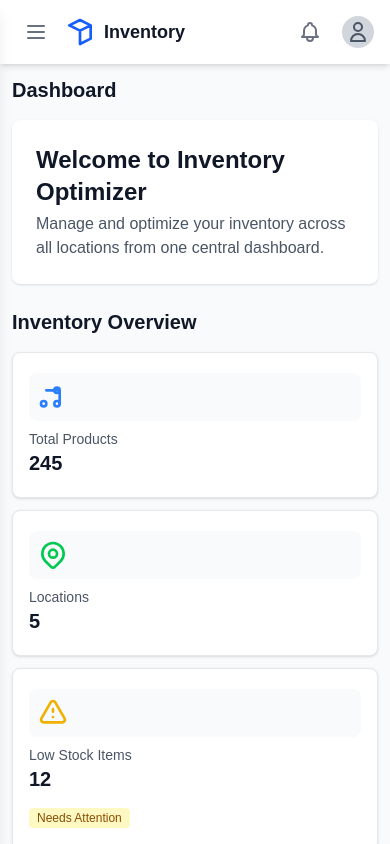
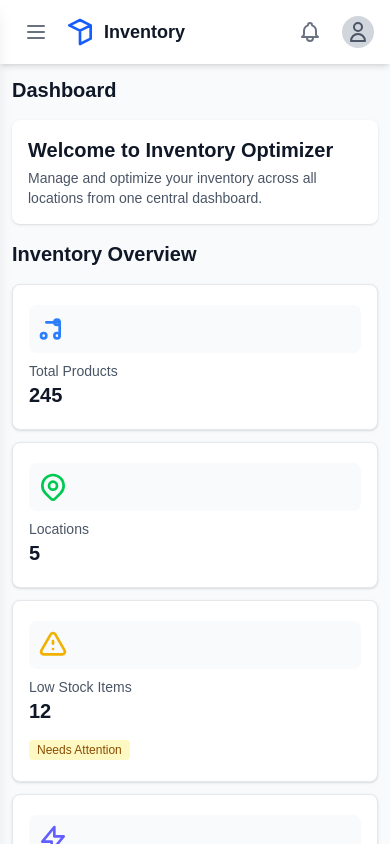
Before and after one commit to Workflow-Manager-admin/multilocation-inventory-optimizer-95269-95286, a Next.js app in the folder multi_location_inventory_optimizer/: page / in a window 390 px wide. Shown: the top 844 px of the page. Built offline with nearby package versions, Linux system fonts and the light colour scheme.

Commit message:
Auto-commit: Changes as of 2025-05-22T12:55:34.756500+00:00

```diff
--- a/multi_location_inventory_optimizer/src/components/dashboard/DashboardContent.tsx
+++ b/multi_location_inventory_optimizer/src/components/dashboard/DashboardContent.tsx
@@ -73,9 +73,9 @@ export default function DashboardContent() {
   return (
     <div className="space-y-6">
       {/* Welcome section */}
-      <div className="bg-white dark:bg-gray-800 shadow rounded-lg p-6 mb-6">
-        <h1 className="text-2xl font-bold text-gray-900 dark:text-white">Welcome to Inventory Optimizer</h1>
-        <p className="mt-1 text-gray-600 dark:text-gray-300">
+      <div className="bg-white dark:bg-gray-800 shadow rounded-lg p-4 sm:p-6 mb-4 sm:mb-6">
+        <h1 className="text-xl sm:text-2xl font-bold text-gray-900 dark:text-white">Welcome to Inventory Optimizer</h1>
+        <p className="mt-1 text-sm sm:text-base text-gray-600 dark:text-gray-300">
           Manage and optimize your inventory across all locations from one central dashboard.
         </p>
       </div>
```
Also changed, not shown: 2 other files (tests, documents, lock files or other folders).
